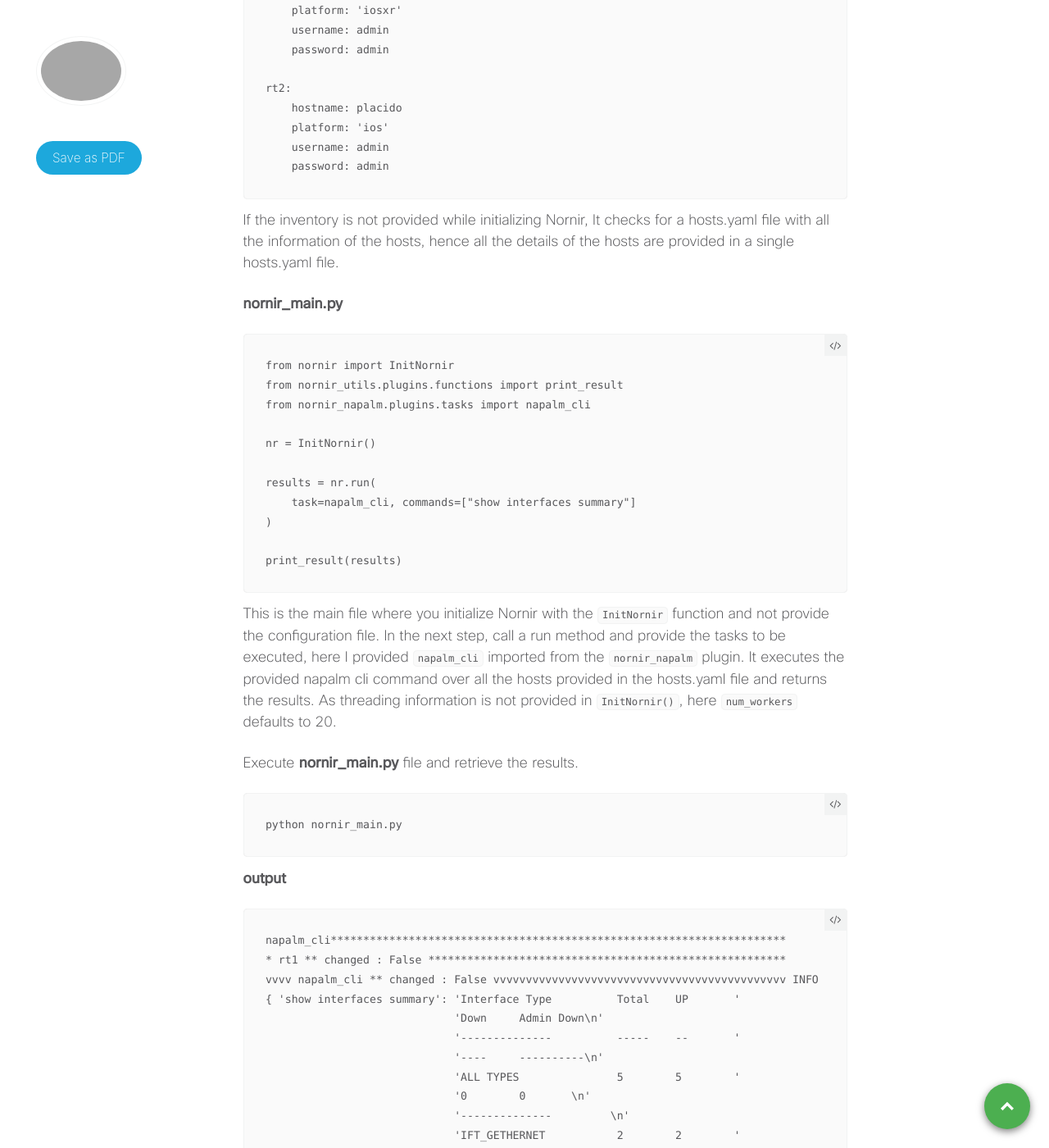
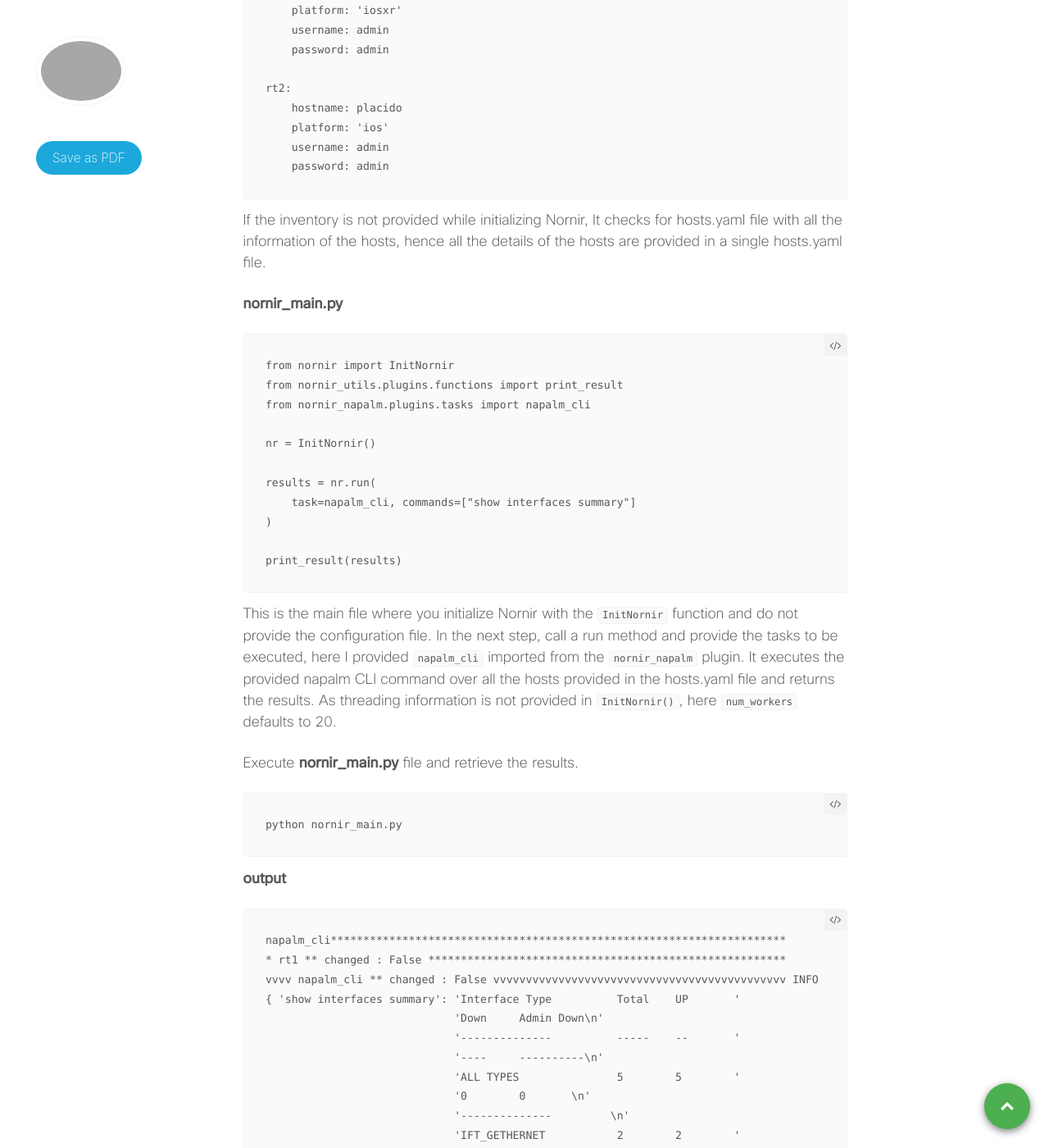
Before and after one commit to xrdocs/programmability, a Jekyll site: the page built from _tutorials/2020-12-02-nornir-overview.md, in a window 1280 px wide and 1400 px high, scrolled down 6123 px. Shown: the whole window at 82% size. Built offline with Jekyll 4.4.1, drawn with Linux system fonts in a browser that asks for light colours; comment, search, counter and statistics services are not loaded; some of the changed text lies outside the part shown.

````diff
--- a/_tutorials/2020-12-02-nornir-overview.md
+++ b/_tutorials/2020-12-02-nornir-overview.md
@@ -193,7 +193,7 @@ rt2:
     username: admin
     password: admin
 ```
-If the inventory is not provided while initializing Nornir, It checks for a hosts.yaml file with all the information of the hosts, hence all the details of the hosts are provided in a single hosts.yaml file.
+If the inventory is not provided while initializing Nornir, It checks for hosts.yaml file with all the information of the hosts, hence all the details of the hosts are provided in a single hosts.yaml file.
 
 **nornir_main.py**
 
@@ -210,7 +210,7 @@ results = nr.run(
 
 print_result(results)
 ```
-This is the main file where you initialize Nornir with the `InitNornir` function and not provide the configuration file. In the next step, call a run method and provide the tasks to be executed, here I provided `napalm_cli` imported from the `nornir_napalm` plugin. It executes the provided napalm cli command over all the hosts provided in the hosts.yaml file and returns the results. As threading information is not provided in `InitNornir()`, here `num_workers` defaults to 20.
+This is the main file where you initialize Nornir with the `InitNornir` function and do not provide the configuration file. In the next step, call a run method and provide the tasks to be executed, here I provided `napalm_cli` imported from the `nornir_napalm` plugin. It executes the provided napalm CLI command over all the hosts provided in the hosts.yaml file and returns the results. As threading information is not provided in `InitNornir()`, here `num_workers` defaults to 20.
 
 Execute **nornir_main.py** file and retrieve the results.
 ```
````
Also changed, not shown: other parts of _tutorials/2020-12-02-nornir-overview.md (+7 -7 lines).
